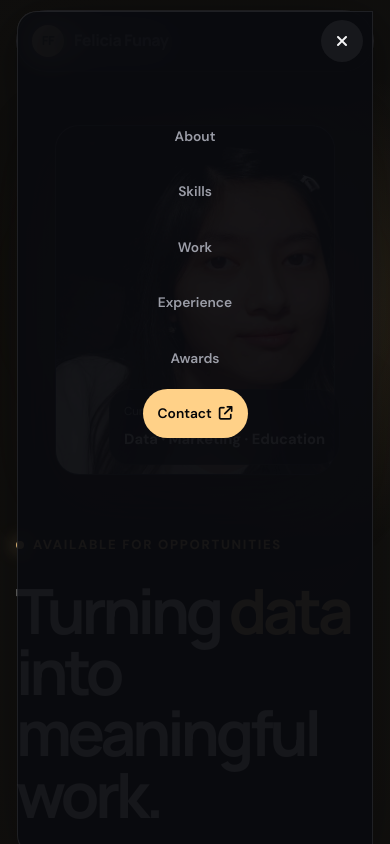
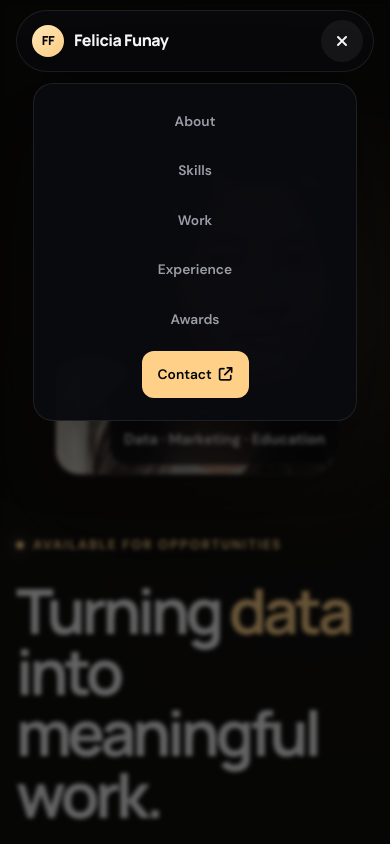
Before and after one commit to feodorafunay/portfolio, a plain HTML site: page index.html in a window 390 px wide. Both pictures are taken after a click on the button "Open navigation menu". Shown: the top 844 px of the page. Drawn offline with Linux system fonts and the light colour scheme.

Commit message:
fix: rework mobile nav menu for better UX and consistency - Add Escape key support and lock body scroll while menu is open - Convert full-screen mobile nav into a compact dropdown panel anchored below the navbar, consistent with the pill-shaped desktop navbar style - Add dim overlay behind the dropdown, tappable to close the menu - Refactor open/close logic into openMenu()/closeMenu() helpers - Adjust panel padding and Contact button spacing for balanced bottom margin

```diff
--- a/index.html
+++ b/index.html
@@ -384,7 +384,7 @@
         .nav-links a:hover,
         .nav-links a.active {
 
-            color: var(--white);
+            /* color: var(--white); */
 
             background:
                 rgba(255,255,255,0.06);
@@ -402,6 +402,8 @@
 
             background:
                 var(--gold) !important;
+
+            margin-top: 6px;
         }
 
 
@@ -436,6 +438,34 @@
             z-index: 1001;
         }
 
+        .nav-overlay {
+
+            position: fixed;
+            inset: 0;
+
+            background: rgba(0, 0, 0, 0.6);
+            backdrop-filter: blur(2px);
+
+            opacity: 0;
+            visibility: hidden;
+
+            transition:
+                opacity 0.3s ease,
+                visibility 0.3s ease;
+
+            z-index: 998;
+            }
+
+
+        .nav-overlay.open {
+
+        opacity: 1;
+        visibility: visible;
+        }
+
+        /* (Catatan: z-index: 998 sengaja di bawah .nav-links yang 999
+        dan .menu-toggle yang 1001, supaya urutan tumpukannya:
+        overlay paling belakang → panel menu → tombol X paling depan.) */
 
         /* =========================================
            HERO
@@ -2198,44 +2228,41 @@
             .nav-links {
 
                 position: fixed;
-
-                top: 0;
-                left: 0;
-                right: 0;
-                width: 100%;
-                height: 100vh;
-
+                top: 72px;              /* jarak dari atas, kira-kira tinggi navbar + margin */
+                left: 16px;
+                right: 16px;
+                width: auto;
+                height: auto;
+                max-height: calc(100vh - 100px);
+                overflow-y: auto;
                 display: flex;
                 flex-direction: column;
-
-                padding: 100px 30px 30px;
-
+                gap: 2px;
+                padding: 14px 14px 22px;
                 border: 1px solid var(--border);
-                border-radius: 20px 0 0 20px;
-
-                background: rgba(10, 11, 15, 0.95);
+                border-radius: 20px;    /* rounded semua sisi, senada sama pill navbar */
+                background: rgba(10, 11, 15, 0.97);
                 backdrop-filter: blur(20px);
-
                 box-shadow: var(--shadow);
-
-                transform: translateY(-100%);
+                transform: translateY(-12px) scale(0.98);
+                opacity: 0;
                 visibility: hidden;
-                transition: transform 0.35s ease, visibility 0.35s ease;
-
+                transition: transform 0.3s ease, opacity 0.3s ease, visibility 0.3s ease;
                 z-index: 999;
             }
 
 
             .nav-links.open {
-                transform: translateY(0);
+                transform: translateY(0) scale(1);
+                opacity: 1;
                 visibility: visible;
             }
 
 
             .nav-links a {
 
-                padding:
-                    13px 15px;
+                padding: 12px 16px;
+                border-radius: 12px;
             }
 
 
@@ -2491,7 +2518,7 @@
 
 </div>
 
-
+<div class="nav-overlay" id="navOverlay"></div>
 
 <!-- =========================================
      HERO
@@ -3894,35 +3921,83 @@ document.addEventListener(
             );
 
 
+            const navOverlay =
+            document.getElementById(
+                "navOverlay"
+            );
+
+
+        function openMenu() {
+
+            navLinks.classList.add("open");
+            navOverlay.classList.add("open");
+
+            menuToggle.setAttribute(
+                "aria-expanded",
+                "true"
+            );
+
+            menuToggle.innerHTML =
+                '<i class="fa-solid fa-xmark"></i>';
+
+            document.body.classList.add(
+                "menu-open"
+            );
+
+        }
+
+
+        function closeMenu() {
+
+            navLinks.classList.remove("open");
+            navOverlay.classList.remove("open");
+
+            menuToggle.setAttribute(
+                "aria-expanded",
+                "false"
+            );
+
+            menuToggle.innerHTML =
+                '<i class="fa-solid fa-bars"></i>';
+
+            document.body.classList.remove(
+                "menu-open"
+            );
+
+        }
+
+
         menuToggle.addEventListener(
             "click",
             () => {
 
                 const isOpen =
-                    navLinks.classList.toggle(
+                    navLinks.classList.contains(
                         "open"
                     );
 
 
-                menuToggle.setAttribute(
-                    "aria-expanded",
-                    isOpen
-                );
-
-
-                menuToggle.innerHTML =
-                    isOpen
-
-                    ? '<i class="fa-solid fa-xmark"></i>'
-
-                    : '<i class="fa-solid fa-bars"></i>';
-
-                document.body.classList.toggle(
-                    "menu-open",
-                    isOpen
-                );
+                if (isOpen) {
+
+                    closeMenu();
+
+                } else {
+
+                    openMenu();
+
+                }
+
             }
         );
+
+
+        /* Tutup menu dengan tap di area gelap */
+
+        navOverlay.addEventListener(
+            "click",
+            closeMenu
+        );
+
 
         /* Tutup menu dengan tombol Escape */
 
@@ -3935,19 +4010,7 @@ document.addEventListener(
                     navLinks.classList.contains("open")
                 ) {
 
-                    navLinks.classList.remove("open");
-
-                    menuToggle.setAttribute(
-                        "aria-expanded",
-                        "false"
-                    );
-
-                    menuToggle.innerHTML =
-                        '<i class="fa-solid fa-bars"></i>';
-
-                    document.body.classList.remove(
-                        "menu-open"
-                    );
+                    closeMenu();
 
                 }
 
@@ -3955,7 +4018,7 @@ document.addEventListener(
         );
 
 
-        /* Close mobile menu */
+        /* Close mobile menu saat link ditekan */
 
         navLinks
             .querySelectorAll("a")
@@ -3963,29 +4026,10 @@ document.addEventListener(
 
                 link.addEventListener(
                     "click",
-                    () => {
-
-                        navLinks.classList.remove(
-                            "open"
-                        );
-
-                        menuToggle.setAttribute(
-                            "aria-expanded",
-                            "false"
-                        );
-
-                        menuToggle.innerHTML =
-                            '<i class="fa-solid fa-bars"></i>';
-
-                        document.body.classList.remove(
-                            "menu-open"
-                        );
-                    }
+                    closeMenu
                 );
 
-            });
-
-
+        });
 
         /* =====================================
            SCROLL REVEAL
```
